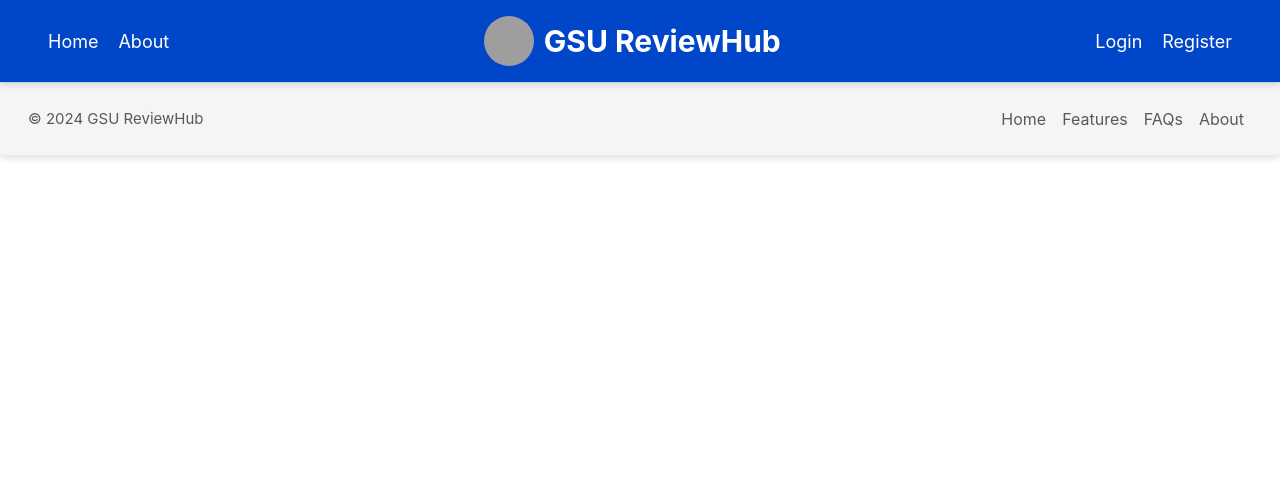
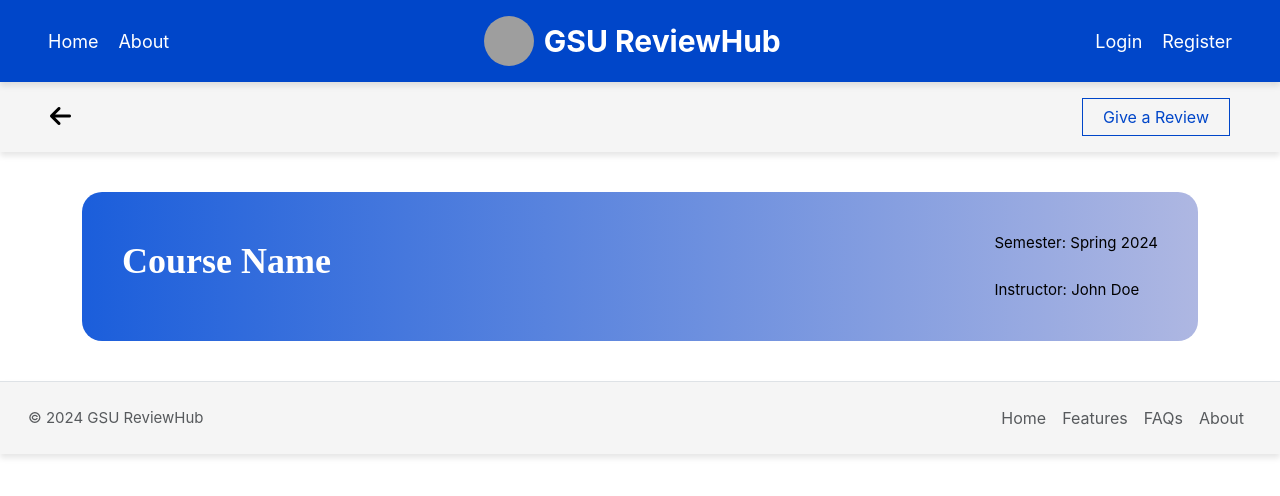
Before and after one commit to minhle28/GSU_ReviewHub, a React (Create React App) app in the folder client/: page /courses-details/1 in a window 1280 px wide. Shown: the top 496 px of the page. Built offline with nearby package versions, Linux system fonts and the light colour scheme; grey boxes are pictures that could not be loaded.

Commit message:
Buiding course detail page

```diff
--- a/client/src/pages/courses-details/courses-details.css
+++ b/client/src/pages/courses-details/courses-details.css
@@ -0,0 +1,54 @@
+.sub-header-course-detail {
+    display: flex;
+    align-items: center;
+    justify-content: space-between;
+    height: 70px;
+    background-color: rgba(223, 223, 223, 0.3);
+    padding: 0 50px;
+    box-shadow: 0px 4px 6px rgba(0, 0, 0, 0.1);
+
+}
+
+.sub-header-course-detail i {
+    font-size: 24px;
+    color: black;
+}
+
+.sub-header-course-detail button {
+    padding: 6px 20px;
+    cursor: pointer;
+    color: #0046c9;
+    background: transparent;
+    border: 1px solid #0046c9;
+    box-shadow: none;
+    transition: 0.5s ease-in-out;
+}
+
+.sub-header-course-detail button:hover {
+    box-shadow: 20px 5px 0 #0046c9, -20px -5px 0 #0046c9;
+}
+
+.sub-header-course-detail button:focus {
+    outline: none;
+}
+
+.coursesdetails-container {
+    margin: 40px;
+}
+
+#title_container {
+    display: flex;
+    justify-content: space-between;
+    align-items: flex-start;
+    padding: 40px;
+    background: linear-gradient(to left, #AEB7E2, #1b5edb); /* Example gradient */
+    border-radius: 20px;
+}
+
+.coursesdetails-container h2 {
+    color: white;
+}
+
+.coursesdetails-container p {
+    color: black;
+}
--- a/client/src/pages/courses-details/index.jsx
+++ b/client/src/pages/courses-details/index.jsx
@@ -2,10 +2,37 @@ import React from 'react'
 import './courses-details.css';
 import { Link } from 'react-router-dom';
 
+
 export const CoursesDetails = () => {
     return (
         <div id="courses_details">
+            <div className='sub-header-course-detail'>
+                <Link to="/courses">
+                    <i class="fa-solid fa-arrow-left"></i>
+                </Link>
+                <button className="action-button">Give a Review</button>
+            </div>
+            <div className='coursesdetails-container' >
+                <div className='container'>
+                    <div id="title_container" className='container'>
+                        <h2>Course Name</h2>
+                        <div className="details">
+                            <p>Semester: Spring 2024</p>
+                            <br/>
+                            <p>Instructor: John Doe</p>
+                        </div>
+                    </div>
 
+                    <div className='main-review-container'>
+                        <div className='student-review'>
+
+                        </div>
+                        <div className='course-description'>
+
+                        </div>
+                    </div>
+                </div>
+            </div>
         </div>
     );
 }
```
